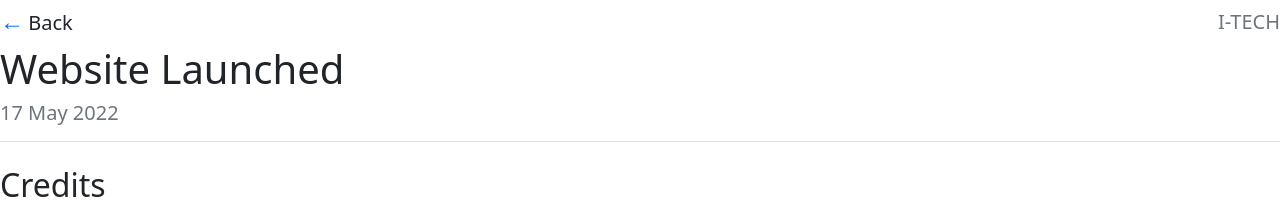
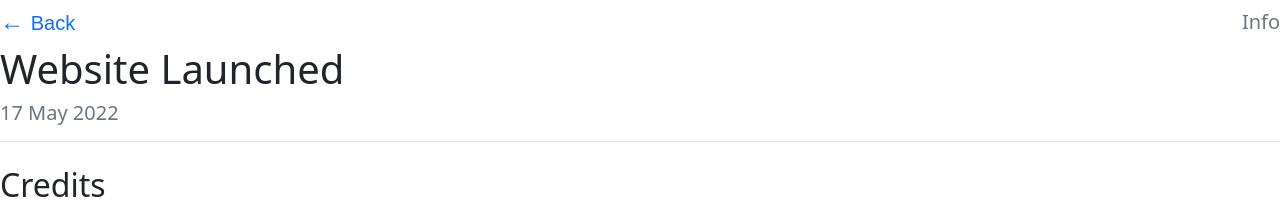
Before and after one commit to itech-uum/news, a Jekyll site: the page built from _posts/2022-05-17-website-launched.md, in a window 1280 px wide. Shown: the top 204 px of the page. Built offline with Jekyll 4.4.1, drawn with Linux system fonts in a browser that asks for light colours.

Commit message:
Style fixes

```diff
--- a/_layouts/post.html
+++ b/_layouts/post.html
@@ -4,12 +4,14 @@ layout: default
 <div class="back">
     <nav class="navbar">
         <div>
-            <a class="h5" href="/news">&larr;</a>
-            <span class="h5">Back</span>
+            <a class="h5" href="/news">
+                &larr;
+                <span class="h5">Back</span>
+            </a>
         </div>
 
         <div>
-        <span class="text-muted h5">I-TECH</span>
+        <span class="text-muted h5">{{ page.tag }}</span>
         </div>
     </nav>
 </div>
--- a/_posts/2022-05-17-website-launched.md
+++ b/_posts/2022-05-17-website-launched.md
@@ -2,6 +2,7 @@
 layout: post
 title: "Website Launched"
 date: 2022-05-17
+tag: "Info"
 ---
 
 ## Credits
--- a/css/styles.css
+++ b/css/styles.css
@@ -5,6 +5,10 @@
     font-weight: bold;
 }
 
+li a {
+    text-decoration: none;
+}
+
 .content {
     display: flex;
     flex-flow: column;
--- a/index.html
+++ b/index.html
@@ -5,8 +5,10 @@ title: I-TECH's News
 <ul class="list-group">
     {% for post in site.posts %}
     <li class="list-group-item list-group-item-action">
-        <span>{{ post.date | date_to_string }}</span>
-        <a href=".{{ post.url }}" title="{{ post.title }}">{{ post.title }}</a>
+        <a href=".{{ post.url }}" title="{{ post.title }}">
+            <span class="text-muted">{{ post.tag }}</span>
+            {{ post.title }}
+        </a>
     </li>
     {% endfor %}
 </ul>
```
